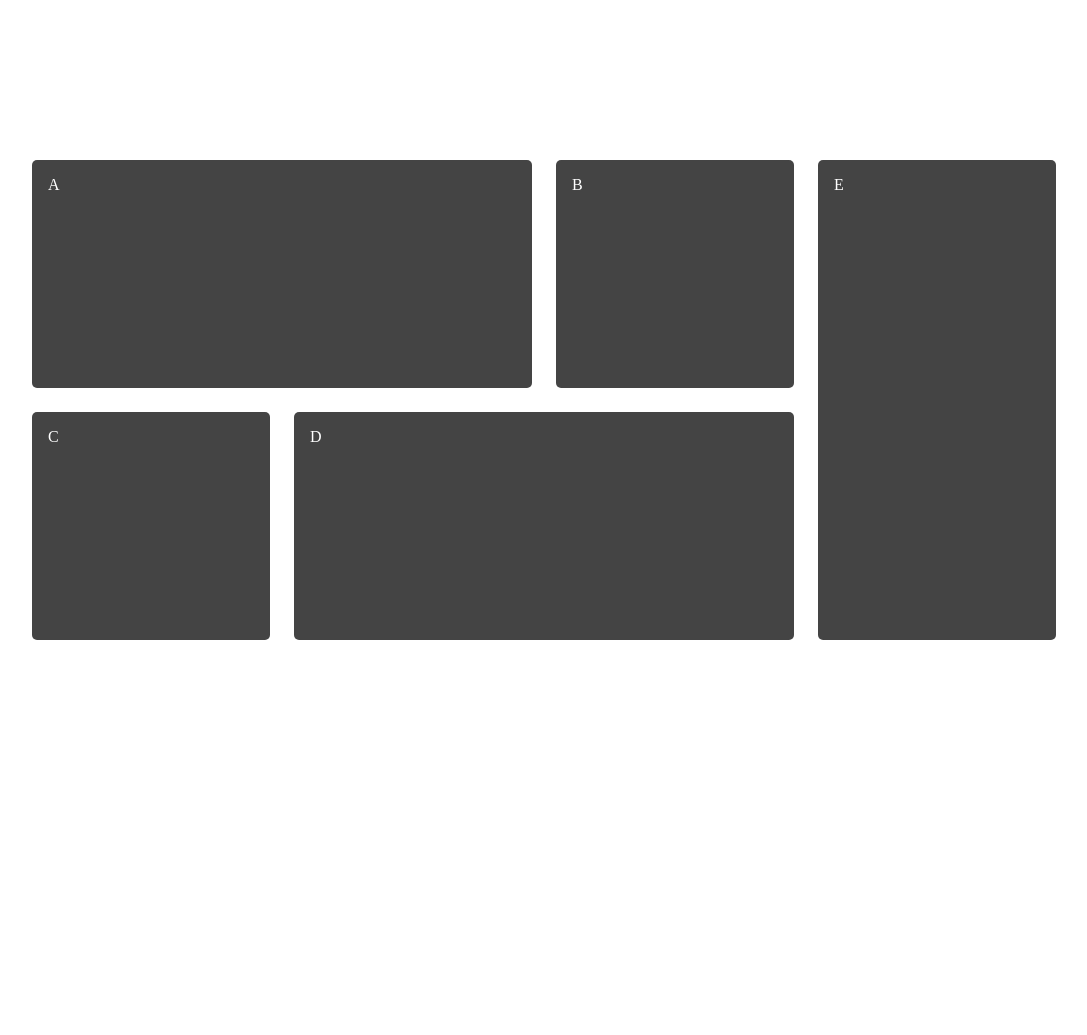
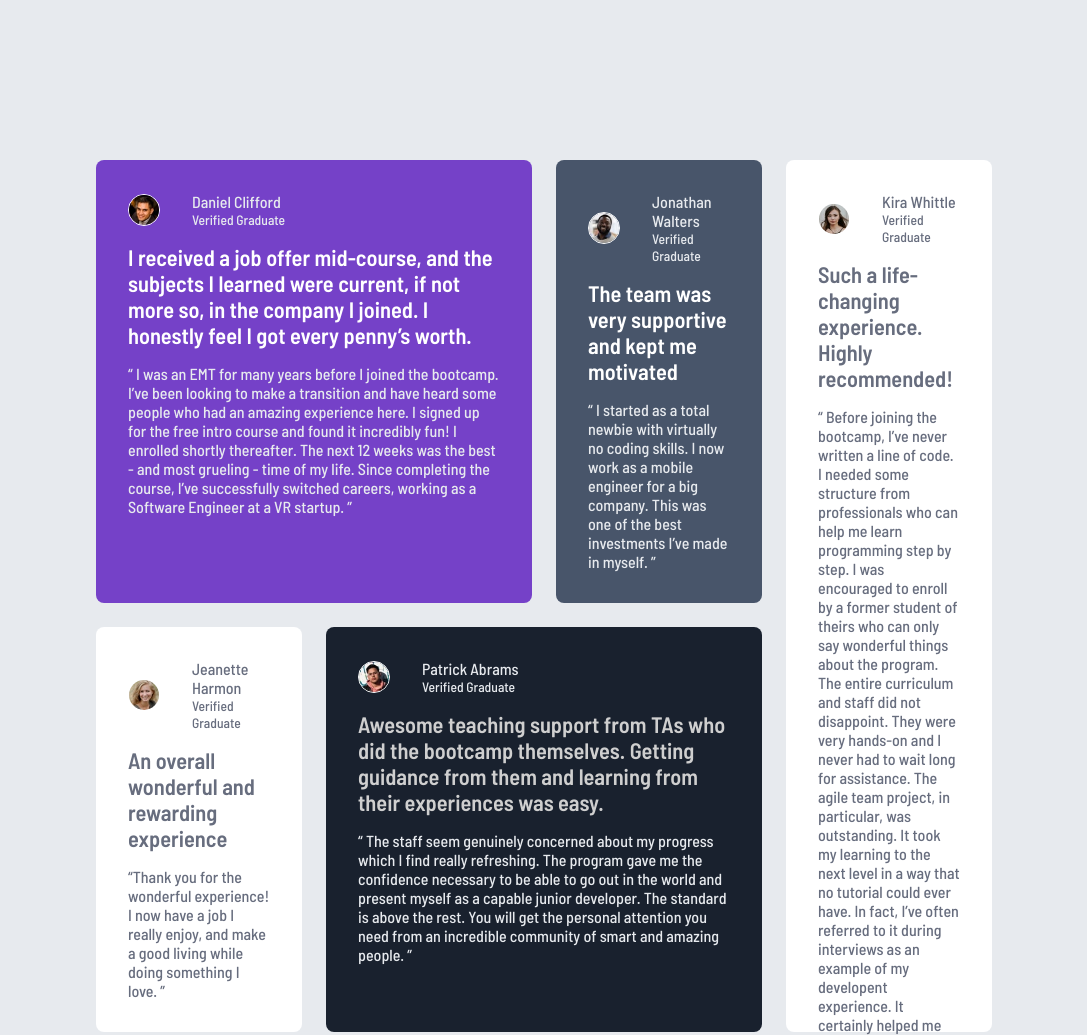
Before and after one commit to 13reath/Testimonials-grid, a plain HTML site: page index.html in a window 1280 px wide. Shown: the top 1035 px of the page, without its empty margins (96-1183 px from the left). Before the commit the page ends 800 px from the top, so only its background shows below. Drawn offline with Linux system fonts and the light colour scheme.

Commit message:
desktop ver.

```diff
--- a/index.html
+++ b/index.html
@@ -27,45 +27,103 @@
   </head>
   <body>
     <main class="grid">
-      <div class="box a">A</div>
-      <div class="box b">B</div>
-      <div class="box c">C</div>
-      <div class="box d">D</div>
-      <div class="box e">E</div>
+      <div class="content a">
+        <div class="heading">
+          <img src="./images/image-daniel.jpg" alt="" />
+          <div class="heading-text a-text">
+            <p>Daniel Clifford</p>
+            <p>Verified Graduate</p>
+          </div>
+        </div>
+        <h1>
+          I received a job offer mid-course, and the subjects I learned were
+          current, if not more so, in the company I joined. I honestly feel I
+          got every penny’s worth.
+        </h1>
+        <p>
+          “ I was an EMT for many years before I joined the bootcamp. I’ve been
+          looking to make a transition and have heard some people who had an
+          amazing experience here. I signed up for the free intro course and
+          found it incredibly fun! I enrolled shortly thereafter. The next 12
+          weeks was the best - and most grueling - time of my life. Since
+          completing the course, I’ve successfully switched careers, working as
+          a Software Engineer at a VR startup. ”
+        </p>
+      </div>
+      <div class="content b">
+        <div class="heading">
+          <img src="./images/image-jonathan.jpg" alt="" />
+          <div class="heading-text b-text">
+            <p>Jonathan Walters</p>
+            <p>Verified Graduate</p>
+          </div>
+        </div>
+        <h1>The team was very supportive and kept me motivated</h1>
+        <p>
+          “ I started as a total newbie with virtually no coding skills. I now
+          work as a mobile engineer for a big company. This was one of the best
+          investments I’ve made in myself. ”
+        </p>
+      </div>
+      <div class="content c">
+        <div class="heading">
+          <img src="./images/image-jeanette.jpg" alt="" />
+          <div class="heading-text c-text">
+            <p>Jeanette Harmon</p>
+            <p>Verified Graduate</p>
+          </div>
+        </div>
+        <h1>An overall wonderful and rewarding experience</h1>
+        <p>
+          “Thank you for the wonderful experience! I now have a job I really
+          enjoy, and make a good living while doing something I love. ”
+        </p>
+      </div>
+      <div class="content d">
+        <div class="heading">
+          <img src="./images/image-patrick.jpg" alt="" />
+          <div class="heading-text d-text">
+            <p>Patrick Abrams</p>
+            <p>Verified Graduate</p>
+          </div>
+        </div>
+        <h1>
+          Awesome teaching support from TAs who did the bootcamp themselves.
+          Getting guidance from them and learning from their experiences was
+          easy.
+        </h1>
+        <p>
+          “ The staff seem genuinely concerned about my progress which I find
+          really refreshing. The program gave me the confidence necessary to be
+          able to go out in the world and present myself as a capable junior
+          developer. The standard is above the rest. You will get the personal
+          attention you need from an incredible community of smart and amazing
+          people. ”
+        </p>
+      </div>
+      <div class="content e">
+        <div class="heading">
+          <img src="./images/image-kira.jpg" alt="" />
+          <div class="heading-text e-text">
+            <p>Kira Whittle</p>
+            <p>Verified Graduate</p>
+          </div>
+        </div>
+        <h1>Such a life-changing experience. Highly recommended!</h1>
+        <p>
+          “ Before joining the bootcamp, I’ve never written a line of code. I
+          needed some structure from professionals who can help me learn
+          programming step by step. I was encouraged to enroll by a former
+          student of theirs who can only say wonderful things about the program.
+          The entire curriculum and staff did not disappoint. They were very
+          hands-on and I never had to wait long for assistance. The agile team
+          project, in particular, was outstanding. It took my learning to the
+          next level in a way that no tutorial could ever have. In fact, I’ve
+          often referred to it during interviews as an example of my developent
+          experience. It certainly helped me land a job as a full-stack
+          developer after receiving multiple offers. 100% recommend! ”
+        </p>
+      </div>
     </main>
-
-    <!-- Daniel Clifford Verified Graduate I received a job offer mid-course, and the
-    subjects I learned were current, if not more so, in the company I joined. I
-    honestly feel I got every penny’s worth. “ I was an EMT for many years
-    before I joined the bootcamp. I’ve been looking to make a transition and
-    have heard some people who had an amazing experience here. I signed up for
-    the free intro course and found it incredibly fun! I enrolled shortly
-    thereafter. The next 12 weeks was the best - and most grueling - time of my
-    life. Since completing the course, I’ve successfully switched careers,
-    working as a Software Engineer at a VR startup. ” Jonathan Walters Verified
-    Graduate The team was very supportive and kept me motivated “ I started as a
-    total newbie with virtually no coding skills. I now work as a mobile
-    engineer for a big company. This was one of the best investments I’ve made
-    in myself. ” Jeanette Harmon Verified Graduate An overall wonderful and
-    rewarding experience “ Thank you for the wonderful experience! I now have a
-    job I really enjoy, and make a good living while doing something I love. ”
-    Patrick Abrams Verified Graduate Awesome teaching support from TAs who did
-    the bootcamp themselves. Getting guidance from them and learning from their
-    experiences was easy. “ The staff seem genuinely concerned about my progress
-    which I find really refreshing. The program gave me the confidence necessary
-    to be able to go out in the world and present myself as a capable junior
-    developer. The standard is above the rest. You will get the personal
-    attention you need from an incredible community of smart and amazing people.
-    ” Kira Whittle Verified Graduate Such a life-changing experience. Highly
-    recommended! “ Before joining the bootcamp, I’ve never written a line of
-    code. I needed some structure from professionals who can help me learn
-    programming step by step. I was encouraged to enroll by a former student of
-    theirs who can only say wonderful things about the program. The entire
-    curriculum and staff did not disappoint. They were very hands-on and I never
-    had to wait long for assistance. The agile team project, in particular, was
-    outstanding. It took my learning to the next level in a way that no tutorial
-    could ever have. In fact, I’ve often referred to it during interviews as an
-    example of my developent experience. It certainly helped me land a job as a
-    full-stack developer after receiving multiple offers. 100% recommend! ” -->
   </body>
 </html>
--- a/style.css
+++ b/style.css
@@ -24,6 +24,9 @@ body {
   height: 100vh;
   font-size: 13px;
   place-items: center;
+  font-weight: 500;
+  font-family: "Barlow Semi Condensed";
+  background-color: var(--Grey-100);
 }
 
 .grid {
@@ -31,36 +34,84 @@ body {
   grid-template-columns: repeat(4, 1fr);
   grid-template-rows: repeat(2, 1fr);
   gap: 1.5rem;
-  width: 80vw;
+  width: 70vw;
   height: 60vh;
 }
 
-.box {
+.content {
   background-color: #444;
   color: #fff;
-  border-radius: 5px;
-  padding: 1rem;
+  border-radius: 8px;
+  padding: 2rem;
   font-size: 1rem;
 }
 
+.content img {
+  border-radius: 50%;
+  display: flex;
+  width: 2rem;
+  border: 1px solid var(--White);
+}
+
+.content h1 {
+  font-size: 1.4rem;
+  padding: 1rem 0 1rem 0;
+}
+
+.content p {
+  color: var(--Grey-100);
+}
+
+.c,
+.c p,
+.e,
+.e p {
+  color: var(--Grey-400);
+}
+
+.d {
+  color: var(--Grey-200);
+}
+
+.heading {
+  display: flex;
+  align-items: center;
+}
+
+.heading-text {
+  display: flex;
+  flex-direction: column;
+  margin-left: 2rem;
+  text-transform: capitalize;
+}
+
+.heading-text p:last-child {
+  font-size: 0.85rem;
+}
+
 .a {
+  background-color: var(--Purple-500);
   grid-column: 1 / 3;
   grid-row: 1;
 }
 .b {
+  background-color: var(--Grey-500);
   grid-column: 3;
   grid-row: 1;
 }
 .c {
+  background-color: var(--White);
   grid-column: 1;
   grid-row: 2;
 }
 .d {
+  background-color: var(--Dark-blue);
   grid-column: 2 / 4;
   grid-row: 2;
 }
 
 .e {
+  background-color: var(--White);
   grid-column: 4;
   grid-row: 1/3;
 }
```
Also changed, not shown: 1 other file.
